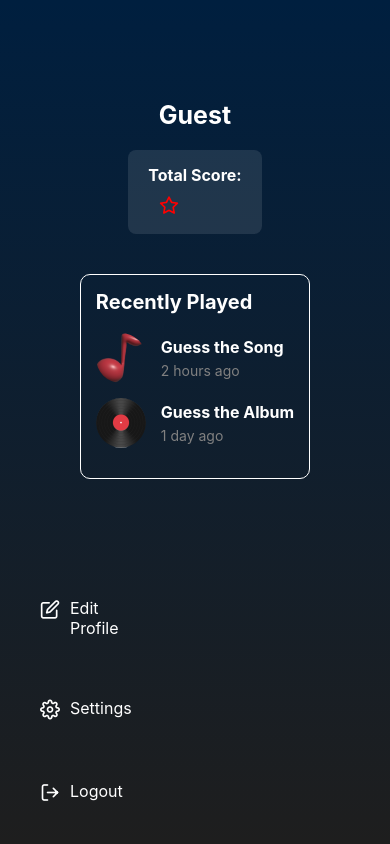
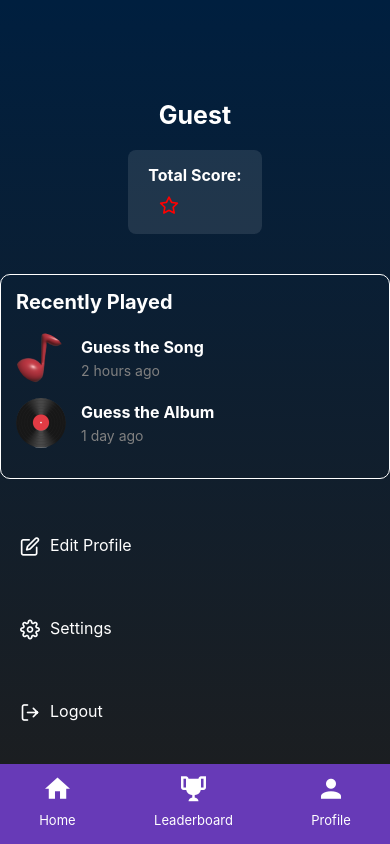
Before and after one commit to roberthevesi/music-mania-frontend, a React Native app in the folder MusicMania/: screen /Profile in a window 390 px wide. Built offline with nearby package versions, Linux system fonts and the light colour scheme.

Commit message:
Modified Frontend Submodule

```diff
--- a/MusicMania/package.json
+++ b/MusicMania/package.json
@@ -24,6 +24,8 @@
     "react-native-reanimated": "~3.3.0",
     "react-native-safe-area-context": "4.6.3",
     "react-native-screens": "~3.22.0",
+    "react-native-sound": "^0.11.2",
+    "react-native-track-player": "^4.0.1",
     "use-latest-callback": "^0.1.9"
   },
   "devDependencies": {
--- a/MusicMania/src/screens/GuessTheSongScreen/GuessTheSongScreen.js
+++ b/MusicMania/src/screens/GuessTheSongScreen/GuessTheSongScreen.js
@@ -1,12 +1,139 @@
-import React from 'react'
-import {View, Text} from 'react-native'
+import React, { useState } from 'react';
+import { View, Text, Image, TouchableOpacity, StyleSheet, Alert, ActivityIndicator, Platform } from 'react-native';
+import { LinearGradient } from 'expo-linear-gradient';
+import { useNavigation } from '@react-navigation/native';
 
 const GuessTheSongScreen = () => {
-    return (
-        <View>
-            <Text>leaderboard</Text>
-        </View>
+  const navigation = useNavigation();
 
-    )
-}
-export default GuessTheSongScreen
+  const [songData, setSongData] = useState({
+    snippet: 'https://i.imgur.com/SongSnippet.jpg', // Replace with the actual song snippet URL
+    options: ['Shape of You - Ed Sheeran', 'Blinding Lights - The Weeknd', 'Someone You Loved - Lewis Capaldi', 'Watermelon Sugar - Harry Styles'],
+    correctAnswer: 'Blinding Lights - The Weeknd',
+  });
+
+  const [selectedOption, setSelectedOption] = useState(null);
+  const [loading, setLoading] = useState(true);
+
+  const handleSelection = (selectedOption) => {
+    const isCorrect = selectedOption === songData.correctAnswer;
+    setSelectedOption(selectedOption);
+
+    if (isCorrect) {
+      Alert.alert('Correct!', 'Congratulations! You guessed the correct song.');
+    } else {
+      Alert.alert('Incorrect', 'Sorry, that was not the correct answer.');
+    }
+  };
+
+  const handleImageLoad = () => {
+    setLoading(false);
+  };
+
+  return (
+    <LinearGradient
+      colors={['#673AB7', '#001F3F']}
+      style={styles.container}
+    >
+      <View style={styles.header}>
+        <TouchableOpacity onPress={() => navigation.goBack()}>
+          <View style={styles.backButton}>
+            <Text style={styles.backArrow}>X</Text>
+          </View>
+        </TouchableOpacity>
+      </View>
+      <View style={styles.innerContainer}>
+        <Image
+          source={{ uri: songData.snippet }}
+          style={styles.songSnippet}
+          onLoad={handleImageLoad}
+          onLoadEnd={handleImageLoad}
+        />
+        {loading && <ActivityIndicator style={styles.loadingIndicator} size="large" color="white" />}
+        {!loading && songData.options.map((option, index) => (
+          <TouchableOpacity
+            key={index}
+            style={[
+              styles.optionButton,
+              selectedOption === option && (option === songData.correctAnswer ? styles.correctOption : styles.incorrectOption),
+            ]}
+            onPress={() => handleSelection(option)}
+            disabled={selectedOption !== null}
+          >
+            <Text style={styles.optionText}>{option}</Text>
+          </TouchableOpacity>
+        ))}
+      </View>
+    </LinearGradient>
+  );
+};
+
+const styles = StyleSheet.create({
+  container: {
+    flex: 1,
+    alignItems: 'center',
+    justifyContent: 'center',
+  },
+  header: {
+    position: 'absolute',
+    top: 60,
+    left: 20,
+  },
+  backButton: {
+    backgroundColor: 'rgba(255, 255, 255, 0.5)',
+    borderRadius: 20,
+    width: 40,
+    height: 40,
+    alignItems: 'center',
+    justifyContent: 'center',
+  },
+  backArrow: {
+    color: 'white',
+    fontWeight: 'bold',
+    fontSize: 20,
+  },
+  innerContainer: {
+    alignItems: 'center',
+  },
+  songSnippet: {
+    width: 250,
+    height: 250,
+    marginBottom: 40,
+    borderRadius: 10,
+  },
+  optionButton: {
+    backgroundColor: 'lavender',
+    paddingVertical: 2,
+    paddingHorizontal: 40,
+    marginVertical: 10,
+    borderRadius: 10,
+    width: '40%',
+    alignItems: 'flex-start',
+    height: 80,
+    justifyContent: 'center',
+  },
+  optionText: {
+    fontSize: 14,
+    fontWeight: '700',
+    color: '#333',
+    alignContent: 'flex-start',
+    justifyContent: 'flex-start',
+  },
+  correctOption: {
+    backgroundColor: 'green',
+  },
+  incorrectOption: {
+    backgroundColor: 'red',
+  },
+  loadingIndicator: {
+    position: 'absolute',
+    top: 0,
+    bottom: 0,
+    left: 0,
+    right: 0,
+    alignItems: 'center',
+    justifyContent: 'center',
+  },
+});
+
+export default GuessTheSongScreen;
--- a/MusicMania/src/screens/HomeScreen/index.js
+++ b/MusicMania/src/screens/HomeScreen/index.js
@@ -73,6 +73,7 @@ const Home = () => {
         </Animated.View>
       )}
 
+<View style={styles.bottomIconsContainer}>
           <View style={styles.bottomIcons}>
             <TouchableOpacity style={styles.iconButton} onPress={() => navigation.navigate('Home')}>
               <MaterialCommunityIcons name="home" size={30} color="white" />
@@ -89,6 +90,7 @@ const Home = () => {
               <Text style={styles.iconText}>Profile</Text>
             </TouchableOpacity>
           </View>
+        </View>
     </LinearGradient>
   );
 };
@@ -97,7 +99,7 @@ const styles = StyleSheet.create({
   container: {
     flex: 1,
     justifyContent: 'flex-start',
-    paddingTop: 10,
+    paddingTop: 50,
   },
   centeredContent: {
     flex: 1,
@@ -144,20 +146,28 @@ const styles = StyleSheet.create({
     textShadowRadius: 5,
 
   },
+  bottomIconsContainer: {
+    width: '100%',
+    height: 80,
+    backgroundColor: '#673AB7',
+    paddingBottom: 35,
+  },
   bottomIcons: {
     flexDirection: 'row',
     justifyContent: 'space-around',
     alignItems: 'center',
-    position: 'absolute',
-    bottom: 20,
+    bottom: 0,
     width: '100%',
+
   },
+
   iconButton: {
+    marginTop: 10,
     alignItems: 'center',
   },
   iconText: {
-    fontSize: 14,
-    marginTop: 5,
+    fontSize: 13,
+    marginTop: 8,
     textAlign: 'center',
     color: 'white',
   },
--- a/MusicMania/src/screens/ProfileScreen/ProfileScreen.js
+++ b/MusicMania/src/screens/ProfileScreen/ProfileScreen.js
@@ -1,8 +1,10 @@
 import React, { useState } from 'react';
-import { View, Text, TouchableOpacity, Image, StyleSheet, StatusBar, Platform, FlatList } from 'react-native';
+import { View, Text, TouchableOpacity, Image, StyleSheet, StatusBar, Platform, FlatList, ScrollView } from 'react-native';
 import { LinearGradient } from 'expo-linear-gradient';
 import { useNavigation } from '@react-navigation/native';
 import { Feather } from '@expo/vector-icons';
+import { MaterialCommunityIcons } from '@expo/vector-icons';
+
 import Logo from '../../../assets/images/record.png';
 import Logo_2 from '../../../assets/images/song.png';
 
@@ -43,10 +45,23 @@ const ProfileScreen = ({ route }) => {
     navigation.navigate('GuessTheAlbum');
   };
 
+  const onLeaderboardPressed = () => {
+    navigation.navigate('Learderboard');
+  };
+
+  const onProfilePressed = () => {
+    navigation.navigate('Profiel');
+  };
+
+  const onHomePressed = () => {
+    navigation.navigate('Home');
+  };
+
   return (
+    <ScrollView contentContainerStyle={styles.container}>
     <LinearGradient
     colors={['#001F3F', '#1E1E1E']}
-    style={styles.container}
+    style={styles.linearGradient}
   >
     <View style={styles.userInfo}>
       {profilePicture && (
@@ -95,10 +110,29 @@ const ProfileScreen = ({ route }) => {
         <Text style={styles.buttonText}>Logout</Text>
       </TouchableOpacity>
     </View>
-  </LinearGradient>
+
+    <View style={styles.bottomIconsContainer}>
+          <View style={styles.bottomIcons}>
+            <TouchableOpacity style={styles.iconButton} onPress={() => navigation.navigate('Home')}>
+              <MaterialCommunityIcons name="home" size={30} color="white" />
+              <Text style={styles.iconText}>Home</Text>
+            </TouchableOpacity>
+
+            <TouchableOpacity style={styles.iconButton} onPress={onLeaderboardPressed}>
+              <MaterialCommunityIcons name="trophy" size={30} color="white" />
+              <Text style={styles.iconText}>Leaderboard</Text>
+            </TouchableOpacity>
+
+            <TouchableOpacity style={styles.iconButton} onPress={onProfilePressed}>
+              <MaterialCommunityIcons name="account" size={30} color="white" />
+              <Text style={styles.iconText}>Profile</Text>
+            </TouchableOpacity>
+          </View>
+        </View>
+      </LinearGradient>
+    </ScrollView>
   );
 };
-
 
 const styles = StyleSheet.create({
   container: {
@@ -106,7 +140,11 @@ const styles = StyleSheet.create({
     paddingTop: Platform.OS === 'android' ? StatusBar.currentHeight : 0,
     alignItems: 'center',
     justifyContent: 'flex-start',
-    paddingHorizontal: 20,
+    paddingHorizontal: 0,
+  },
+  linearGradient: {
+    flex: 1,
+    width: '100%',
   },
   userInfo: {
     alignItems: 'center',
@@ -215,6 +253,31 @@ const styles = StyleSheet.create({
     fontSize: 16,
     marginLeft: 10,
   },
+  bottomIconsContainer: {
+    width: '100%',
+    height: 80,
+    backgroundColor: '#673AB7',
+    paddingBottom: 35,
+  },
+  bottomIcons: {
+    flexDirection: 'row',
+    justifyContent: 'space-around',
+    alignItems: 'center',
+    bottom: 0,
+    width: '100%',
+
+  },
+
+  iconButton: {
+    marginTop: 10,
+    alignItems: 'center',
+  },
+  iconText: {
+    fontSize: 13,
+    marginTop: 8,
+    textAlign: 'center',
+    color: 'white',
+  },
 });
 
 export default ProfileScreen;
```
Also changed, not shown: MusicMania/src/screens/SettingsScreen/SettingsScreen.js (+103 -9 lines), 1 other file (tests, documents, lock files or other folders). Lines whose indentation alone changed are shown as unchanged.
